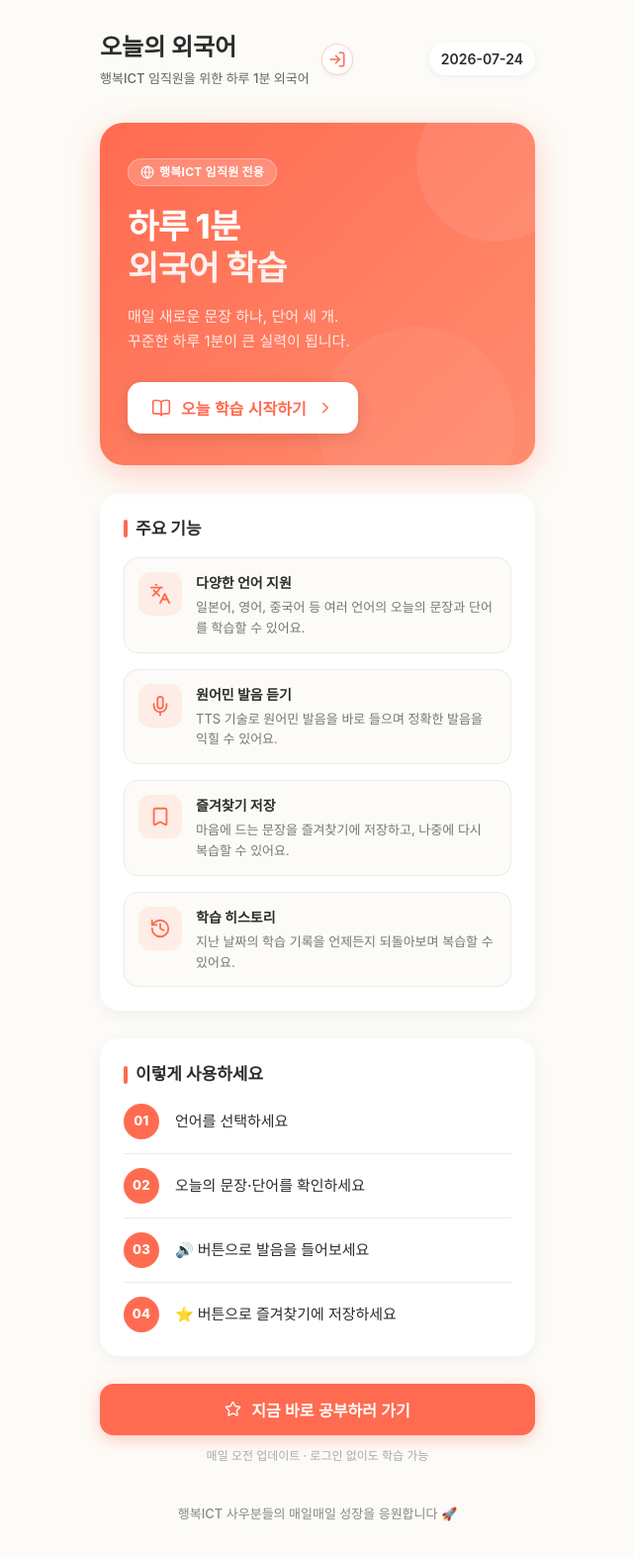
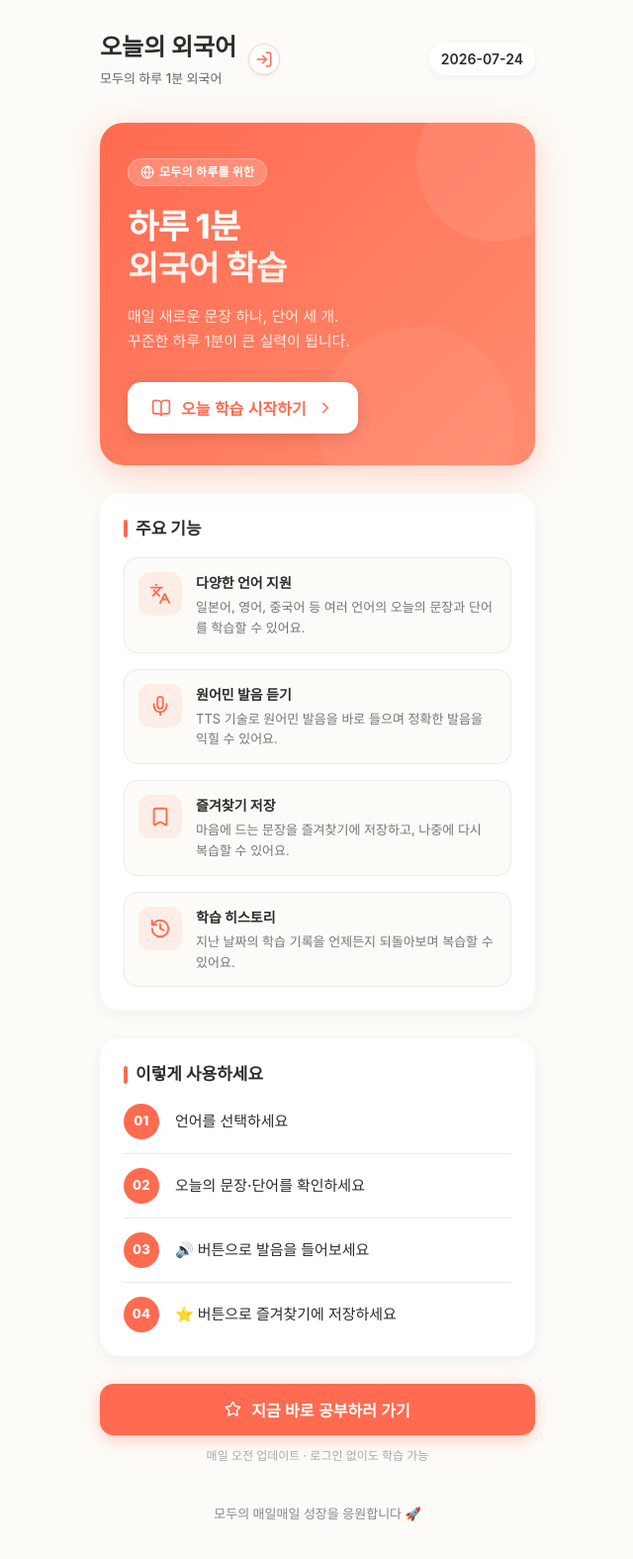
Before and after one commit to skylie249/DailyJapanese, a React (Vite) app: page / in a window 1280 px wide. Shown: the whole page at 99% size, without its empty margins (319-959 px from the left). Built offline with nearby package versions, Linux system fonts and the light colour scheme; no server answers; the database is empty.

Commit message:
모두의 앱으로

```diff
--- a/src/App.jsx
+++ b/src/App.jsx
@@ -212,7 +212,7 @@ function App() {
         />
         <LandingPage onStart={() => setShowLanding(false)} />
         <footer className="app-footer">
-          <p>행복ICT 사우분들의 매일매일 성장을 응원합니다 🚀</p>
+          <p>모두의 매일매일 성장을 응원합니다 🚀</p>
         </footer>
         {showLoginModal && <LoginModal onClose={() => setShowLoginModal(false)} />}
       </div>
@@ -249,7 +249,7 @@ function App() {
           )}
         </div>
         <footer className="app-footer">
-          <p>행복ICT 사우분들의 매일매일 성장을 응원합니다 🚀</p>
+          <p>모두의 매일매일 성장을 응원합니다 🚀</p>
         </footer>
         {showLoginModal && <LoginModal onClose={() => setShowLoginModal(false)} />}
       </div>
@@ -305,7 +305,7 @@ function App() {
       </main>
 
       <footer className="app-footer">
-        <p>행복ICT 사우분들의 매일매일 성장을 응원합니다 🚀</p>
+        <p>모두의 매일매일 성장을 응원합니다 🚀</p>
       </footer>
 
       {showLoginModal && <LoginModal onClose={() => setShowLoginModal(false)} />}
--- a/src/components/Header.jsx
+++ b/src/components/Header.jsx
@@ -26,7 +26,7 @@ const Header = ({
           ) : (
             <h1 className="logo">{title}</h1>
           )}
-          <p className="header-subtitle">행복ICT 임직원을 위한 하루 1분 외국어</p>
+          <p className="header-subtitle">모두의 하루 1분 외국어</p>
         </div>
         <div className="header-actions">
           {onChangeLanguage && (
--- a/src/components/LandingPage.jsx
+++ b/src/components/LandingPage.jsx
@@ -38,7 +38,7 @@ const LandingPage = ({ onStart }) => {
       <section className="landing-hero">
         <div className="landing-hero-badge">
           <Globe size={14} />
-          행복ICT 임직원 전용
+          모두의 하루를 위한
         </div>
         <h1 className="landing-title">
           하루 1분<br />
```
